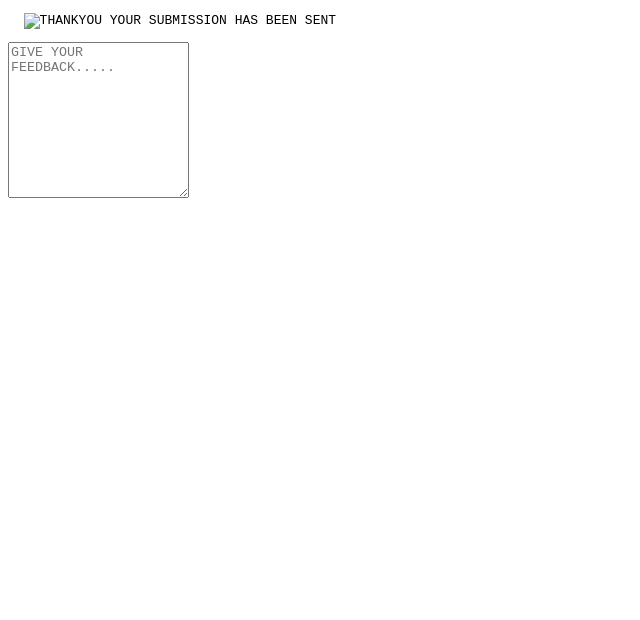
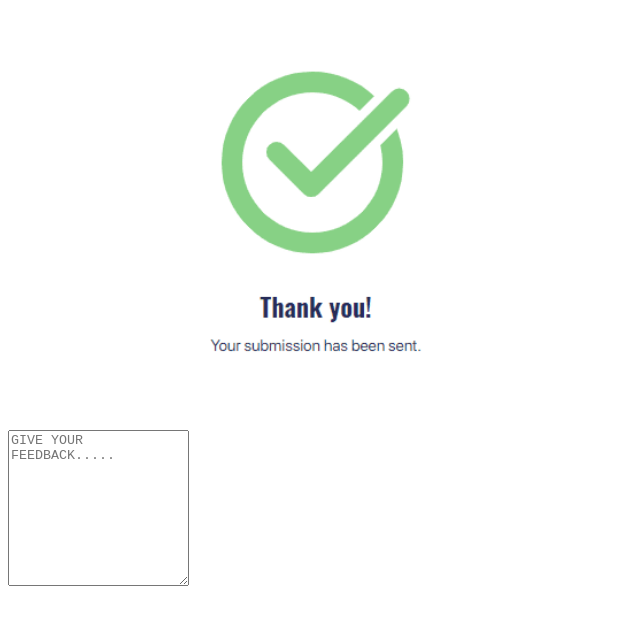
Before and after one commit to SAADSAEED007/MY-FIRST-PROJECT-FORM-, a plain HTML site: page last page.html in a window 1280 px wide. Shown: the whole page, without its empty margins (0-640 px from the left). Drawn offline with Linux system fonts and the light colour scheme.

Commit message:
Update last page.html

```diff
--- a/last page.html
+++ b/last page.html
@@ -10,7 +10,7 @@
       <pre>  <img src=
 
 
-        "images/thankyou.png" alt="THANKYOU YOUR SUBMISSION HAS BEEN SENT" height="400px"></pre>
+        "thankyou.png" alt="THANKYOU YOUR SUBMISSION HAS BEEN SENT" height="400px"></pre>
     </header>
     <main></main>
     <footer><textarea name="feedback" placeholder="GIVE YOUR FEEDBACK....." rows="10"></textarea>
```
